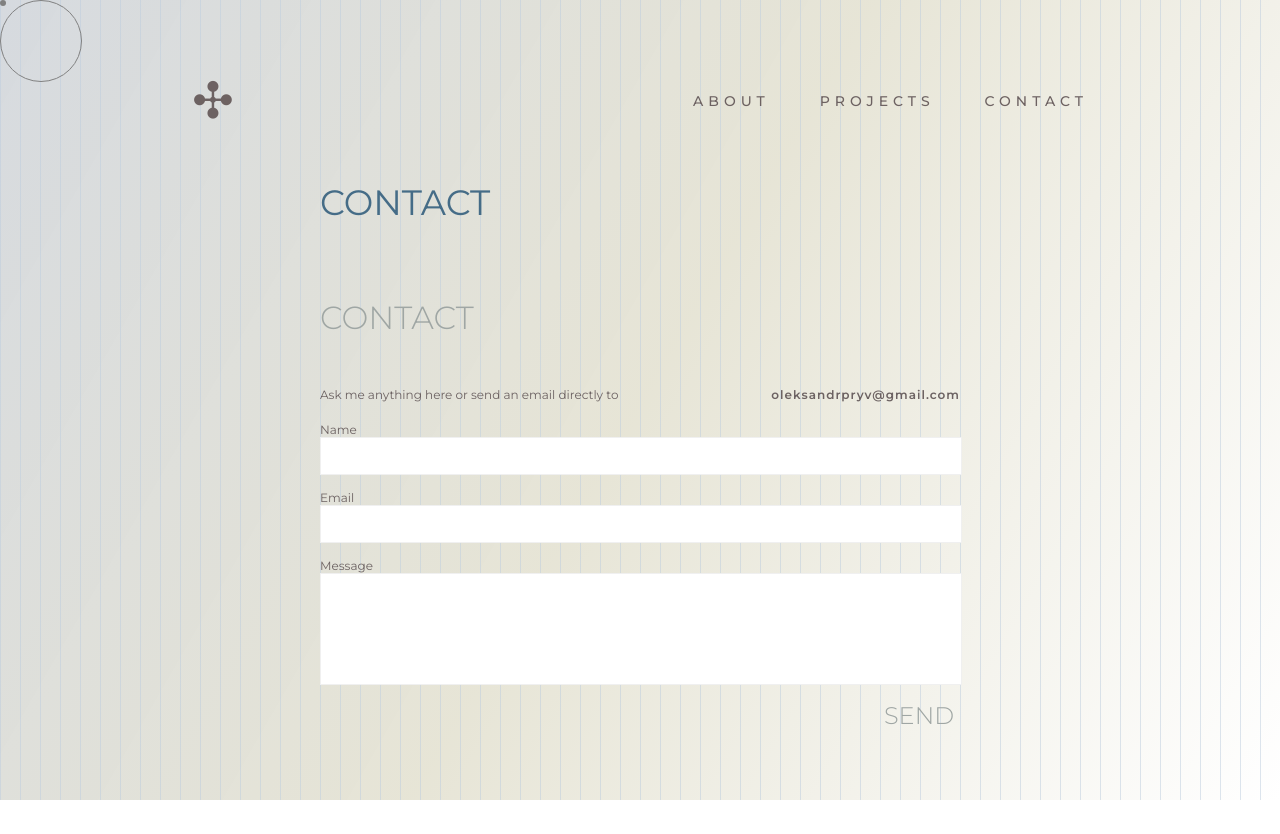
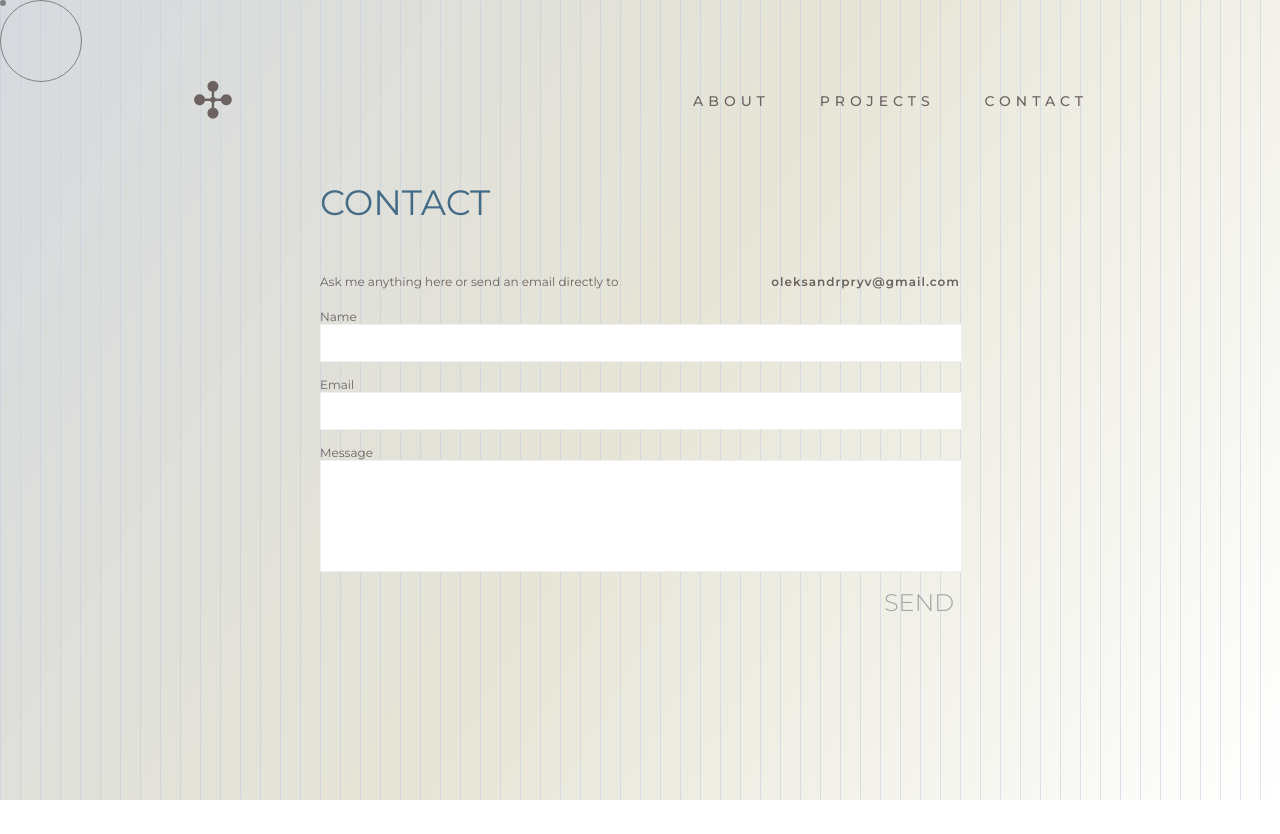
Before and after one commit to multumInParvo/my-portfolio, a React (Create React App) app: page /contact in a window 1280 px wide. Built offline with nearby package versions, Linux system fonts and the light colour scheme.

Commit message:
removed title of menu section from form for consistency

```diff
--- a/src/components/Form/Form.jsx
+++ b/src/components/Form/Form.jsx
@@ -37,7 +37,6 @@ const Form = () => {
 
     return (
         <div className='contact-container'>
-            <h1 className='contact-title'>CONTACT</h1>
             <div className='contact-info'>
                 <span className='contact-detail-title'>Ask me anything here or send an email directly to</span>
                 <span className='contact-detail'>oleksandrpryv@gmail.com</span>
--- a/src/components/Form/Form.scss
+++ b/src/components/Form/Form.scss
@@ -6,16 +6,6 @@
     flex-direction: column;
     align-items: center;
     min-height: 60vh;
-    justify-content: center;
-
-    .contact-title {
-        width: 100%;
-        font-size: 2rem;
-        margin: 0 0 50px;
-        font-weight: 300;
-        text-align: start;
-        color: rgb(159, 166, 164);
-    }
 
     .contact-info {
         width: 100%;
@@ -96,12 +86,12 @@
 @media (max-width: 768px) {
     .contact-container {
         width: 80%;
+
         .contact-title {
             font-size: 1.8rem;
         }
 
-        .contact-info {
-        }
+        .contact-info {}
 
         .form {
 
```
